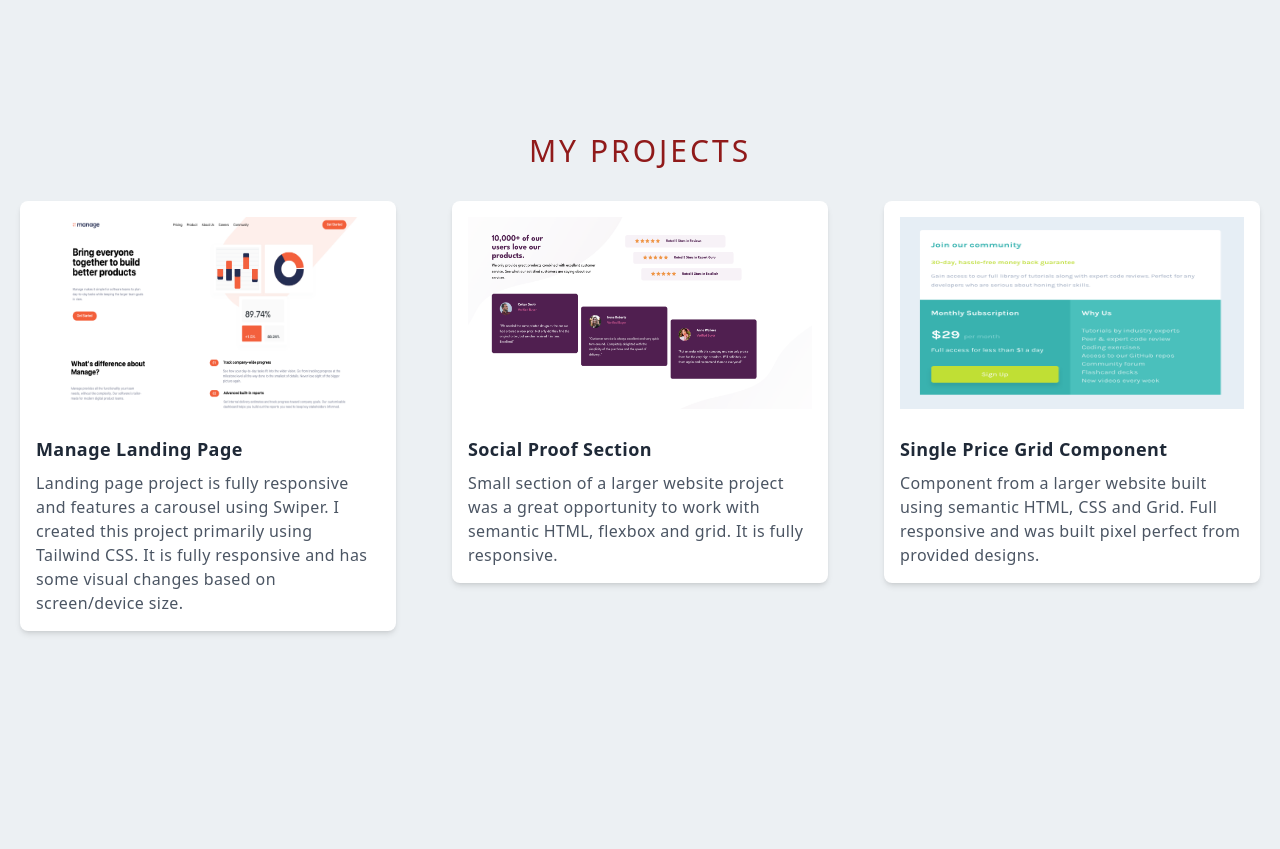
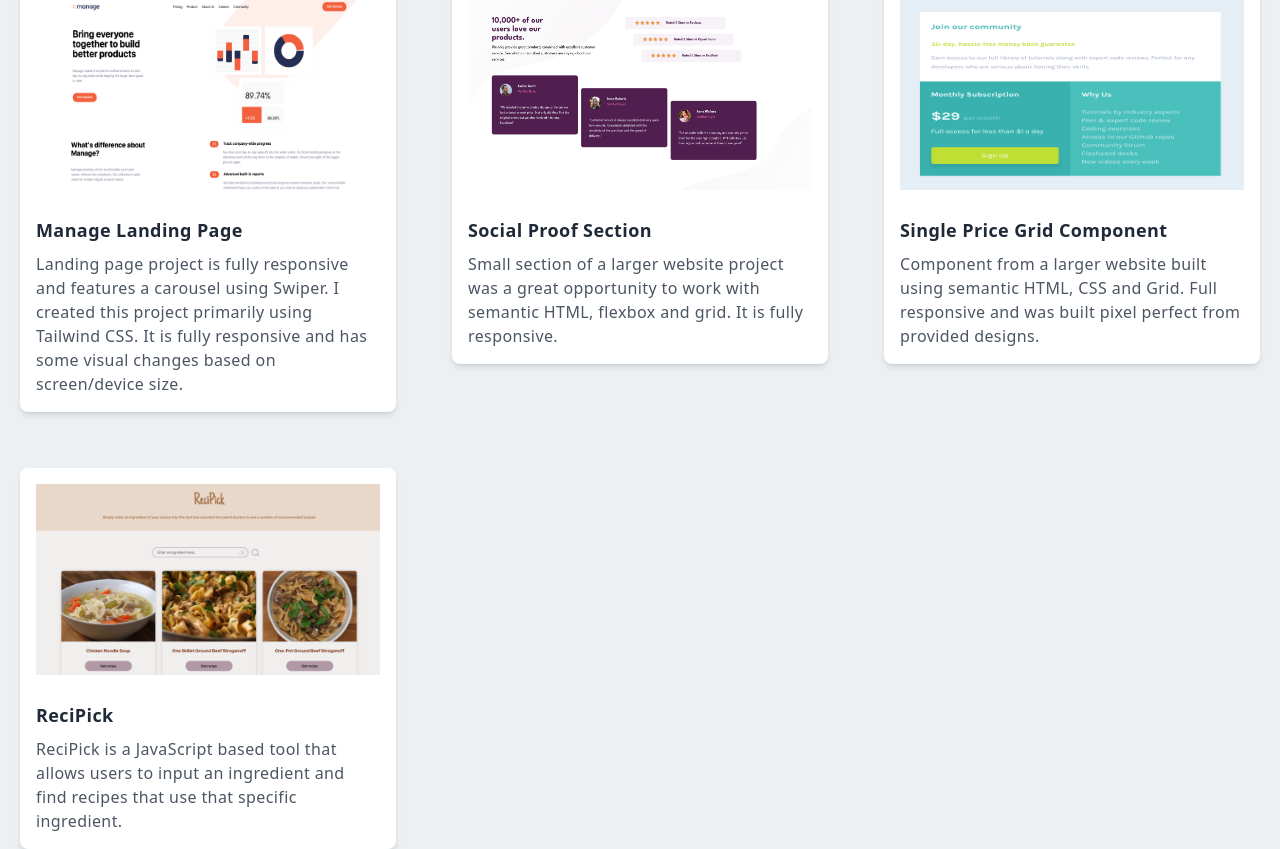
Before and after one commit to lawlawson/portfolio-july, a Next.js app: page / in a window 1280 px wide. Shown: the part 1634-2483 px from the top of the page. Before the commit the page ends 2400 px from the top, so only its background shows below. Built offline with nearby package versions, Linux system fonts and the light colour scheme.

Commit message:
updated packages and added recipick to projects

```diff
--- a/pages/components/Projects.jsx
+++ b/pages/components/Projects.jsx
@@ -4,6 +4,7 @@ import Image from 'next/image';
 import manage from '/public/assets/projects/manage.png';
 import socialProof from '/public/assets/projects/social_proof.png';
 import priceGrid from '/public/assets/projects/price_grid.png';
+import recipick from '/public/assets/projects/recipick.png';
 
 const Projects = () => {
   const projects = [
@@ -27,6 +28,13 @@ const Projects = () => {
         'Component from a larger website built using semantic HTML, CSS and Grid. Full responsive and was built pixel perfect from provided designs.',
       imageUrl: priceGrid,
       url: 'https://velvety-custard-2fecd5.netlify.app/',
+    },
+    {
+      title: 'ReciPick',
+      description:
+        'ReciPick is a JavaScript based tool that allows users to input an ingredient and find recipes that use that specific ingredient.',
+      imageUrl: recipick,
+      url: 'https://recipick-v46-tier1-team-02.netlify.app/',
     },
   ];
 
```
Also changed, not shown: public/assets/projects/recipick.png (added), 1 other file (tests, documents, lock files or other folders).
